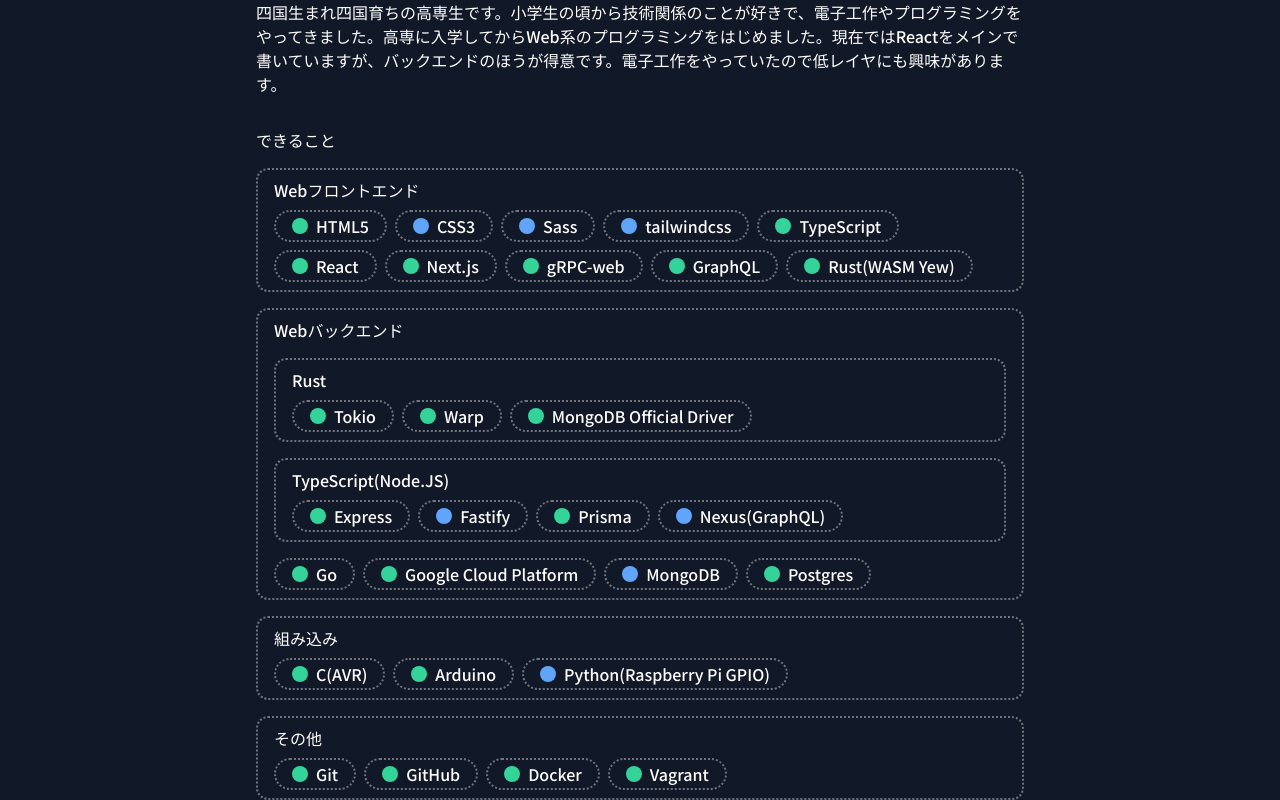
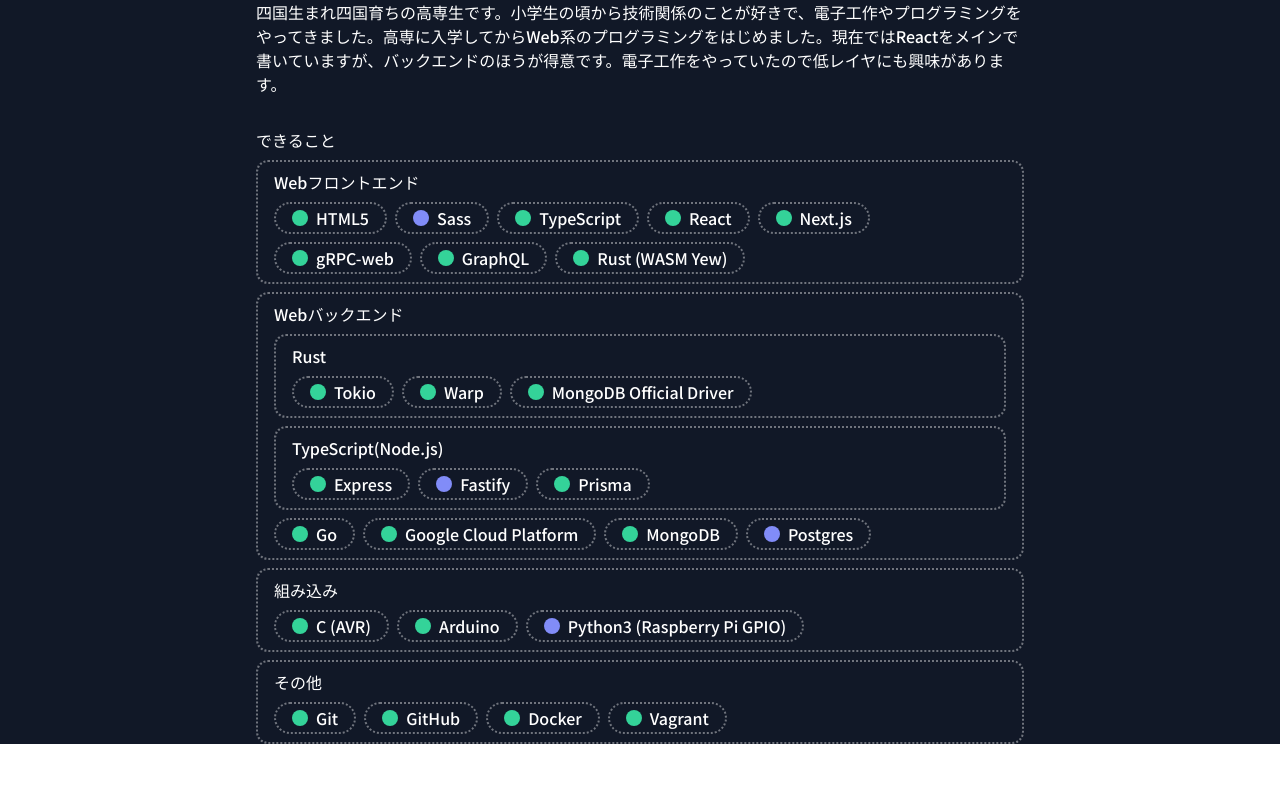
Before and after one commit to kawaemon/portfolio, a Next.js app: page / in a window 1280 px wide. Shown: the part 1056-1856 px from the top of the page. After the commit the page ends 1800 px from the top, so only its background shows below. Built offline with nearby package versions, Linux system fonts and the light colour scheme.

Commit message:
refactor: Skill list

```diff
--- a/src/components/Skills.tsx
+++ b/src/components/Skills.tsx
@@ -7,7 +7,7 @@
         case "fine":
             return "text-green-400";
         case "good":
-            return "text-blue-400";
+            return "text-indigo-400";
         case "learning":
             return "text-yellow-400";
     }
@@ -31,83 +31,119 @@
 const dottedBorder =
     "border-white border-2 border-opacity-40 border-dotted rounded-xl";
 
+const BorderedList: FC = ({ children }) => (
+    <li className={`${dottedBorder} px-4 py-2 mt-2`}>{children}</li>
+);
+
+// prettier-ignore
+type ArrayType<T extends ReadonlyArray<unknown>> =
+    T extends ReadonlyArray<infer U> ? U : never;
+
+type SkillsList = ReadonlyArray<{
+    sectionName: string;
+    list: ReadonlyArray<SkillsListInner>;
+}>;
+
+type SkillsListInner =
+    | { level: SkillLevel; text: string }
+    | ArrayType<SkillsList>;
+
+const isInnerSkillsList = (
+    inner: SkillsListInner
+): inner is ArrayType<SkillsList> =>
+    (inner as Record<string, unknown>)["level"] == null;
+
+const skillsList: SkillsList = [
+    {
+        sectionName: "Webフロントエンド",
+        list: [
+            { level: "fine", text: "HTML5" },
+            { level: "good", text: "Sass" },
+            { level: "fine", text: "TypeScript" },
+            { level: "fine", text: "React" },
+            { level: "fine", text: "Next.js" },
+            { level: "fine", text: "gRPC-web" },
+            { level: "fine", text: "GraphQL" },
+            { level: "fine", text: "Rust (WASM Yew)" },
+        ],
+    },
+    {
+        sectionName: "Webバックエンド",
+        list: [
+            {
+                sectionName: "Rust",
+                list: [
+                    { level: "fine", text: "Tokio" },
+                    { level: "fine", text: "Warp" },
+                    { level: "fine", text: "MongoDB Official Driver" },
+                ],
+            },
+            {
+                sectionName: "TypeScript(Node.js)",
+                list: [
+                    { level: "fine", text: "Express" },
+                    { level: "good", text: "Fastify" },
+                    { level: "fine", text: "Prisma" },
+                ],
+            },
+            { level: "fine", text: "Go" },
+            { level: "fine", text: "Google Cloud Platform" },
+            { level: "fine", text: "MongoDB" },
+            { level: "good", text: "Postgres" },
+        ],
+    },
+    {
+        sectionName: "組み込み",
+        list: [
+            { level: "fine", text: "C (AVR)" },
+            { level: "fine", text: "Arduino" },
+            { level: "good", text: "Python3 (Raspberry Pi GPIO)" },
+        ],
+    },
+    {
+        sectionName: "その他",
+        list: [
+            { level: "fine", text: "Git" },
+            { level: "fine", text: "GitHub" },
+            { level: "fine", text: "Docker" },
+            { level: "fine", text: "Vagrant" },
+        ],
+    },
+];
+
+const SkillListImpl: FC<{ entry: ArrayType<SkillsList> }> = ({ entry }) => (
+    <ul>
+        {entry.list.map((x) => {
+            if (!isInnerSkillsList(x)) {
+                return (
+                    <SkillEntry key={x.text} level={x.level}>
+                        {x.text}
+                    </SkillEntry>
+                );
+            }
+
+            return (
+                <BorderedList key={x.sectionName}>
+                    <li>{x.sectionName}</li>
+                    <SkillListImpl entry={x} />
+                </BorderedList>
+            );
+        })}
+    </ul>
+);
+
 export const Skills: FC = () => {
     return (
         <section className="max-w-screen-md mx-auto mt-8">
             <h2>できること</h2>
 
             <ul>
-                <li className={`${dottedBorder} px-4 py-2 mt-4`}>
-                    Webフロントエンド
-                    <ul>
-                        <SkillEntry level="fine">HTML5</SkillEntry>
-                        <SkillEntry level="good">CSS3</SkillEntry>
-                        <SkillEntry level="good">Sass</SkillEntry>
-                        <SkillEntry level="good">tailwindcss</SkillEntry>
-                        <SkillEntry level="fine">TypeScript</SkillEntry>
-                        <SkillEntry level="fine">React</SkillEntry>
-                        <SkillEntry level="fine">Next.js</SkillEntry>
-                        <SkillEntry level="fine">gRPC-web</SkillEntry>
-                        <SkillEntry level="fine">GraphQL</SkillEntry>
-                        <SkillEntry level="fine">Rust(WASM Yew)</SkillEntry>
-                    </ul>
-                </li>
-
-                <li className={`${dottedBorder} px-4 py-2 mt-4`}>
-                    Webバックエンド
-                    <ul>
-                        <li className={`${dottedBorder} px-4 py-2 mt-4`}>
-                            Rust
-                            <ul>
-                                <SkillEntry level="fine">Tokio</SkillEntry>
-                                <SkillEntry level="fine">Warp</SkillEntry>
-                                <SkillEntry level="fine">
-                                    MongoDB Official Driver
-                                </SkillEntry>
-                            </ul>
-                        </li>
-
-                        <li className={`${dottedBorder} px-4 py-2 mt-4 mb-2`}>
-                            TypeScript(Node.JS)
-                            <ul>
-                                <SkillEntry level="fine">Express</SkillEntry>
-                                <SkillEntry level="good">Fastify</SkillEntry>
-                                <SkillEntry level="fine">Prisma</SkillEntry>
-                                <SkillEntry level="good">
-                                    Nexus(GraphQL)
-                                </SkillEntry>
-                            </ul>
-                        </li>
-
-                        <SkillEntry level="fine">Go</SkillEntry>
-                        <SkillEntry level="fine">
-                            Google Cloud Platform
-                        </SkillEntry>
-                        <SkillEntry level="good">MongoDB</SkillEntry>
-                        <SkillEntry level="fine">Postgres</SkillEntry>
-                    </ul>
-                </li>
-
-                <li className={`${dottedBorder} px-4 py-2 mt-4`}>
-                    組み込み
-                    <ul>
-                        <SkillEntry level="fine">C(AVR)</SkillEntry>
-                        <SkillEntry level="fine">Arduino</SkillEntry>
-                        <SkillEntry level="good">
-                            Python(Raspberry Pi GPIO)
-                        </SkillEntry>
-                    </ul>
-                </li>
-
-                <li className={`${dottedBorder} px-4 py-2 mt-4`}>
-                    その他
-                    <ul>
-                        <SkillEntry level="fine">Git</SkillEntry>
-                        <SkillEntry level="fine">GitHub</SkillEntry>
-                        <SkillEntry level="fine">Docker</SkillEntry>
-                        <SkillEntry level="fine">Vagrant</SkillEntry>
-                    </ul>
-                </li>
+                {skillsList.map((x) => (
+                    <BorderedList key={x.sectionName}>
+                        <li>{x.sectionName}</li>
+                        <SkillListImpl entry={x} />
+                    </BorderedList>
+                ))}
             </ul>
         </section>
     );
```
